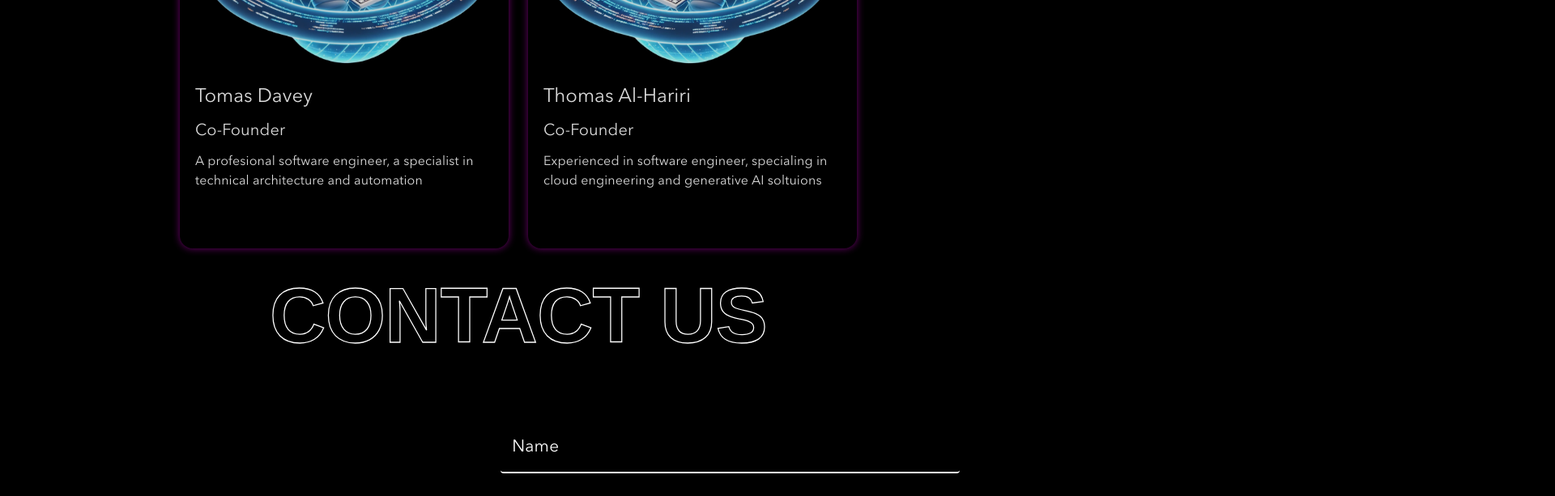
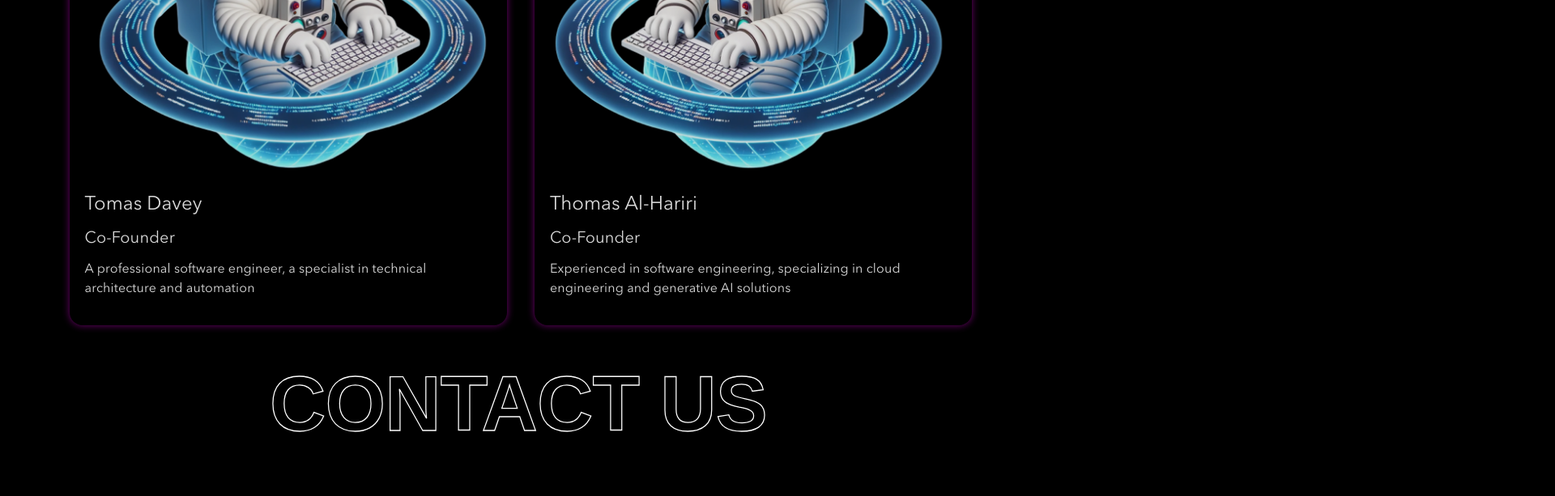
Before and after one commit to tomas-davey/ttc-app, a React (Create React App) app: page / in a window 1280 px wide. Shown: the part 2417-3030 px from the top of the page at 81% size, 1920 px wide, since content can reach past the window. Built offline with nearby package versions, Linux system fonts and the light colour scheme.

Commit message:
Fixed cards + some styling
commented out stars for now

```diff
--- a/src/App.css
+++ b/src/App.css
@@ -56,3 +56,8 @@
     max-width: 1100px;
 }
 }
+
+.shooting-star{
+/* position: fixed; */
+z-index: -1;
+}
--- a/src/App.js
+++ b/src/App.js
@@ -45,7 +45,9 @@ function App() {
         </div>
       </div>
 
-           <ShootingStar/>
+      {/* <div className='shooting-star'>
+          <ShootingStar/>
+        </div> */}
       </ThemeProvider>
   );
 }
--- a/src/fifthPage/card_component.js
+++ b/src/fifthPage/card_component.js
@@ -8,8 +8,12 @@ const useStyles = makeStyles((theme) => ({
     boxShadow: '0 0 10px purple',
     border: '3px solid transparent',
     color: 'white',
-    width: '400px',
-    height: '600px',
+    // [theme.breakpoints.up('md')]: {
+    //   width: '40%'
+    //   },
+    // width: '100%',
+    width: '100%',
+    height: '100%',
     transition: 'all 0.3s ease-in-out',
     opacity: 0.85,
     '&:hover': {
--- a/src/fifthPage/fifth_page.js
+++ b/src/fifthPage/fifth_page.js
@@ -1,5 +1,5 @@
 import React from 'react';
-import { Grid, makeStyles, Typography  } from '@material-ui/core';
+import { Grid, makeStyles, Typography, Container  } from '@material-ui/core';
 import MyCardComponent from './card_component';
 import tom1_replacement from '../secondPage/Spaceman_2v2.png'
 import tom2_replacement from '../secondPage/Spaceman_2v2_reverse.png'
@@ -8,8 +8,22 @@ import tom2_replacement from '../secondPage/Spaceman_2v2_reverse.png'
 
 // Define styles using makeStyles
 const useStyles = makeStyles((theme) => ({
+  container: {
+    marginLeft: 'auto',
+    marginRight: 'auto',
+    maxWidth: '1400px',
+    marginBottom: '20px'
+  },
   gridContainer: {
+    paddingLeft: '5%',
+    paddingRight: '5%',
+    display: 'flex',
+    flexDirection: 'row',
     justifyContent: "center",
+    [theme.breakpoints.down('xs')]: {
+      flexDirection: 'column',
+      alignItems: "center",
+    },
   },
   pageTitle: { // New style for the page title
     fontSize: '6rem',
@@ -19,7 +33,7 @@ const useStyles = makeStyles((theme) => ({
     marginBottom: '2%',
     '-webkit-text-stroke-width': '0.1vw',
     '-webkit-text-stroke-color': theme.palette.common.white,
-    [theme.breakpoints.down('sm')]: {
+    [theme.breakpoints.down('xs')]: {
       fontSize: '13vw',
     },
   },
@@ -30,31 +44,29 @@ function FifthPage() {
 
   return (
     <>
+    <Container sx={{ maxWidth:'100%'  }} maxWidth={false} className={`${classes.transparentBackground} ${classes.container}`}>
     <Typography variant="h2" className={classes.pageTitle}>
     MEET US
   </Typography>
-    <Grid container spacing={3} className={classes.gridContainer}>
-      <Grid item>
+    <Grid container spacing={5} className={classes.gridContainer}>
+          <Grid item xs={12} sm={6} md={6} className={classes.gridItem}>
             <MyCardComponent
               img={tom2_replacement}
               title1="Tomas Davey"
               title="Co-Founder"
-  text="A profesional software engineer, a specialist in technical architecture and automation"
+              text="A professional software engineer, a specialist in technical architecture and automation"
             />
           </Grid>
-      <Grid item>
+          <Grid item xs={12} sm={6} md={6} className={classes.gridItem}>
             <MyCardComponent
               img={tom1_replacement}
               title1="Thomas Al-Hariri"
               title="Co-Founder"
-  text="Experienced in software engineer, specialing in cloud engineering and generative AI soltuions"
-
+              text="Experienced in software engineering, specializing in cloud engineering and generative AI solutions"
             />
           </Grid>
-      {/* <Grid item>
-        <MyCardComponent />
-      </Grid> */}
     </Grid>
+    </Container>
     </>
   );
 }
--- a/src/firstPage/first_page_new.js
+++ b/src/firstPage/first_page_new.js
@@ -3,7 +3,7 @@ import React, { useEffect, useRef, useState } from 'react';
 import { Container, Typography, Grid  } from '@material-ui/core';
 import { makeStyles } from '@material-ui/core/styles';
 import sample from './backgroundVideo.mp4';
-
+import CustomAppBar from '../navBar/navbar';
 const useStyles = makeStyles((theme) => ({
   bgBlur: {
       bottom: 0,
@@ -114,6 +114,7 @@ const LandingPage = () => {
 
   return (
     <div className={classes.bgBlur}>
+      {/* <CustomAppBar /> */}
       <video
         ref={videoRef}
         className={classes.videoBg}
```
Lines whose indentation alone changed are shown as unchanged.
